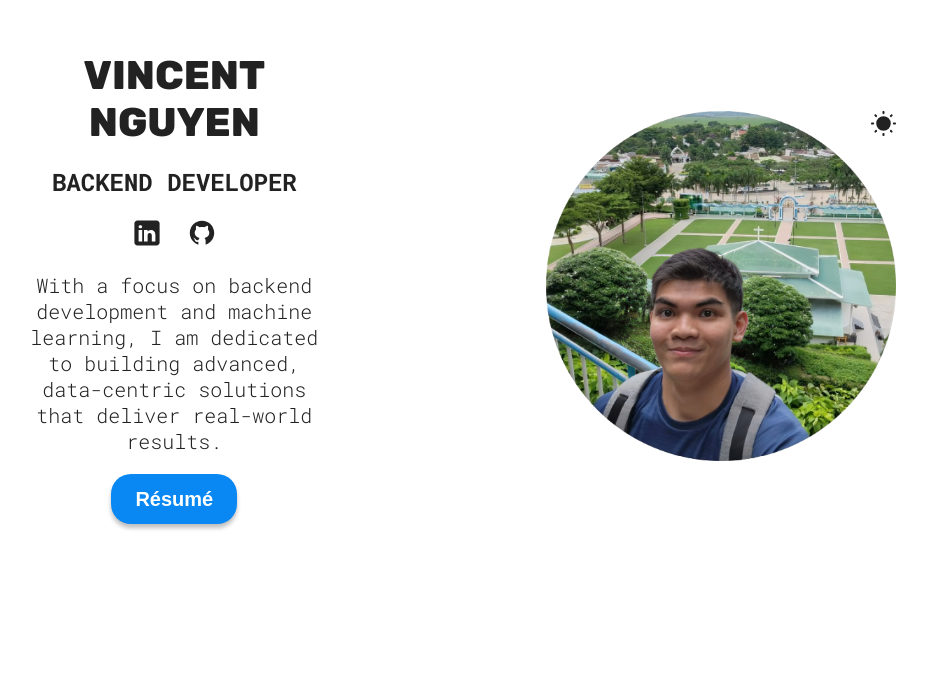
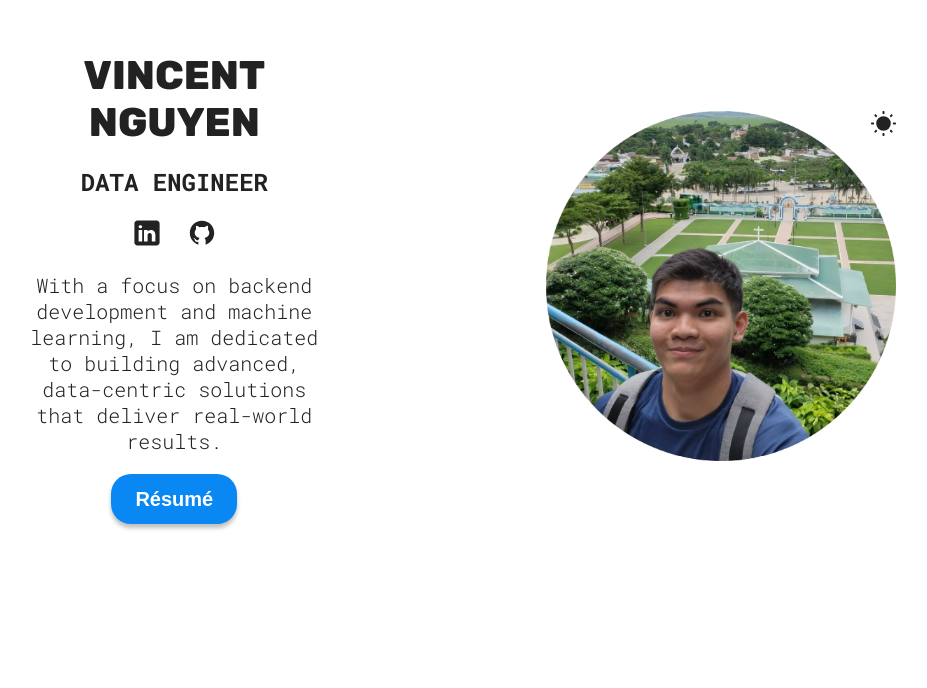
Before and after one commit to QuangThuanNGUYEN/Website_Portfolio, a React (Vite) app: page / in a window 1280 px wide. Shown: the part 112-800 px from the top of the page, without its empty margins (177-1104 px from the left). Built offline with nearby package versions, Linux system fonts and the light colour scheme.

Commit message:
role changed

```diff
--- a/src/sections/Hero/Hero.jsx
+++ b/src/sections/Hero/Hero.jsx
@@ -35,7 +35,7 @@ function Hero() {
           <br />
           Nguyen
         </h1>
-        <h2>Backend Developer</h2>
+        <h2>Data Engineer</h2>
         <span>
           <a
             href="https://linkedin.com/in/quang-thuan-nguyen"
```
